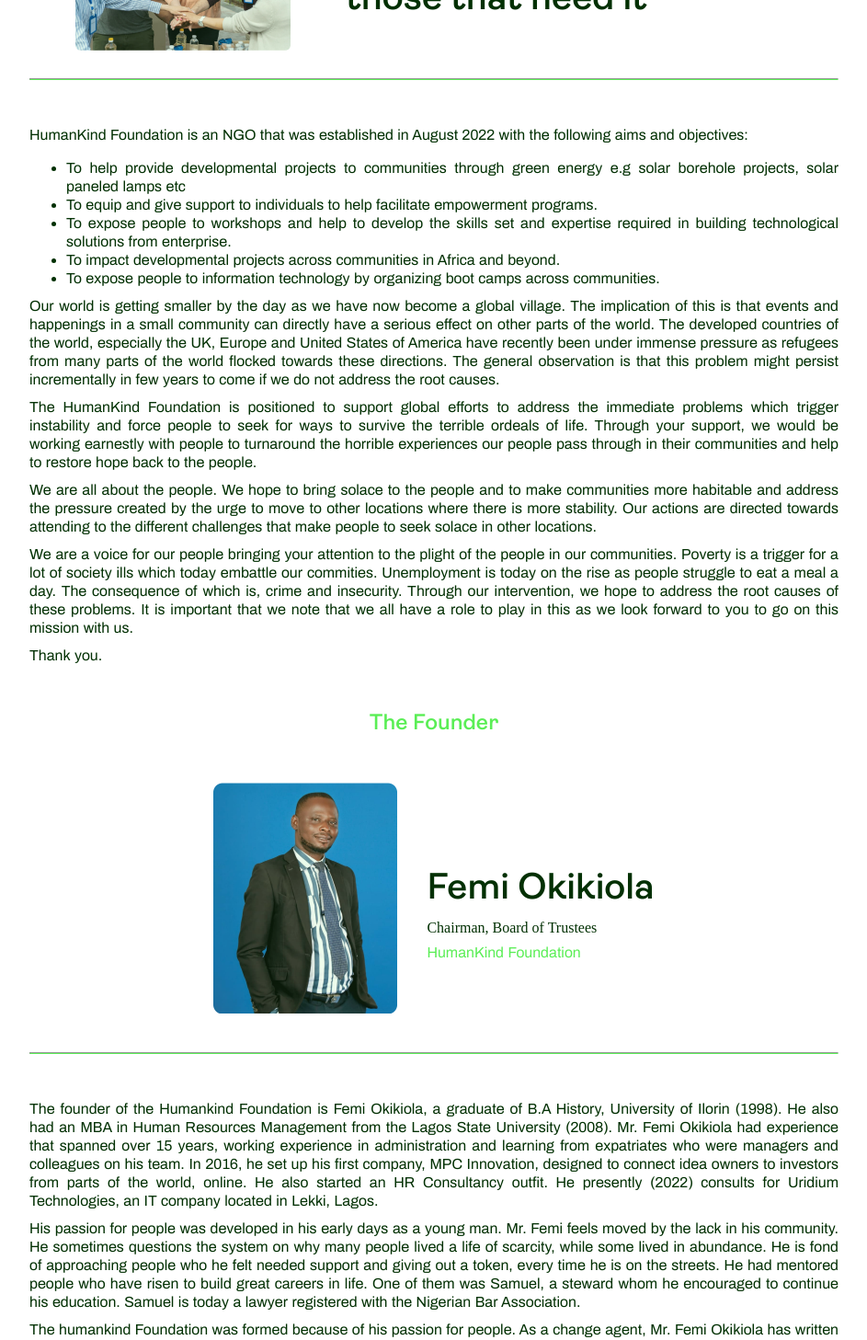
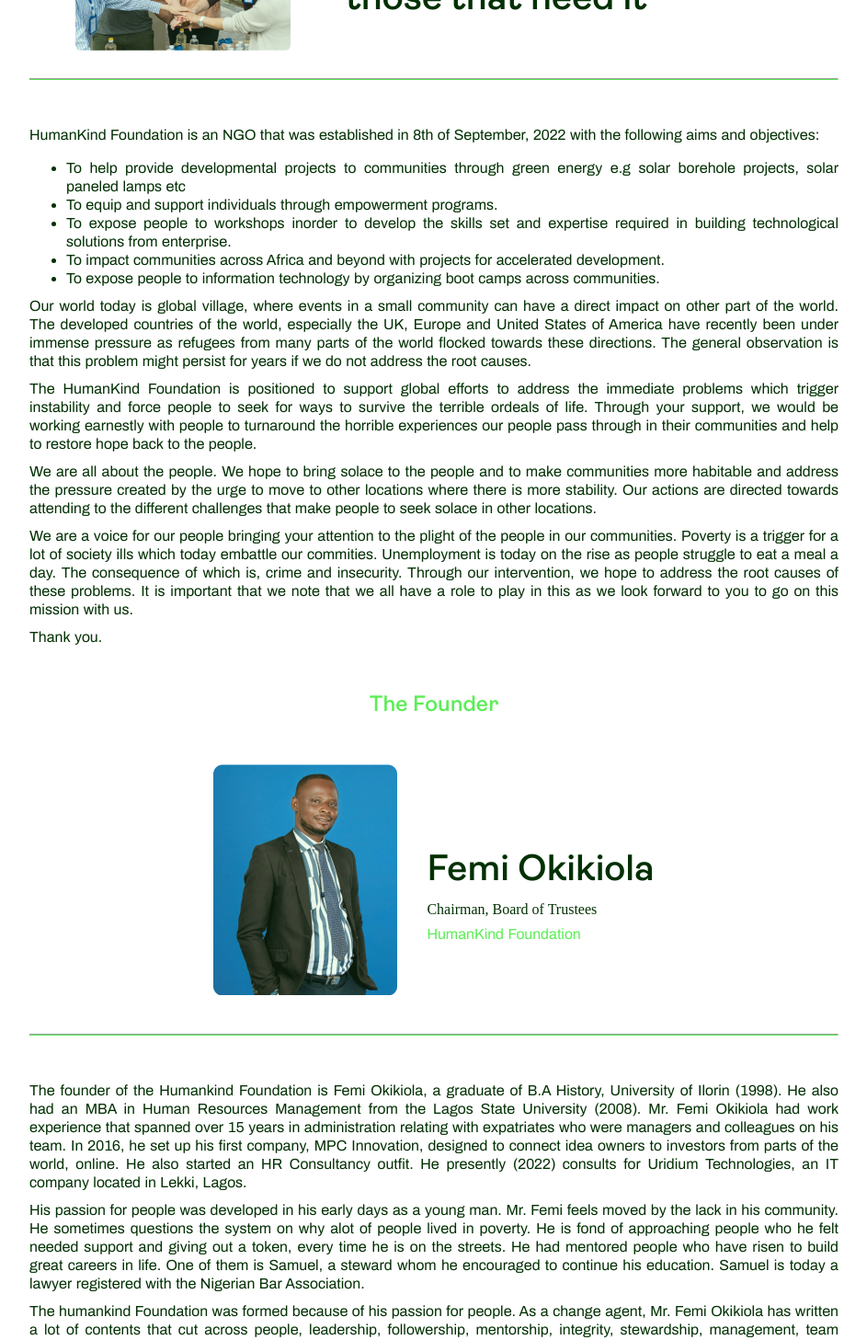
Before and after one commit to Obafemi-NG/human-kind-next-app, a Next.js app: page /about-us in a window 1280 px wide. Shown: the part 360-1817 px from the top of the page at 92% size, without its empty margins (168-1111 px from the left). Built offline with nearby package versions, Linux system fonts and the light colour scheme.

Commit message:
make few update

```diff
--- a/pages/about-us.js
+++ b/pages/about-us.js
@@ -23,8 +23,8 @@ const AboutUs = () => {
         <hr className={styles["horizontal-line"]} />
         <div className={styles["about-us-text"]}>
           <p className={styles["remark-span"]}>
-            HumanKind Foundation is an NGO that was established in August 2022
-            with the following aims and objectives:
+            HumanKind Foundation is an NGO that was established in 8th of
+            September, 2022 with the following aims and objectives:
           </p>
           <ul className={styles["remark-span"]}>
             <li>
@@ -33,19 +33,18 @@ const AboutUs = () => {
             </li>
             <li>
               {" "}
-              To equip and give support to individuals to help facilitate
-              empowerment programs.
+              To equip and support individuals through empowerment programs.
             </li>
             <li>
               {" "}
-              To expose people to workshops and help to develop the skills set
+              To expose people to workshops inorder to develop the skills set
               and expertise required in building technological solutions from
               enterprise.{" "}
             </li>
             <li>
               {" "}
-              To impact developmental projects across communities in Africa and
-              beyond.
+              To impact communities across Africa and beyond with projects for
+              accelerated development.
             </li>
             <li>
               {" "}
@@ -54,15 +53,13 @@ const AboutUs = () => {
             </li>
           </ul>
           <p className={styles["remark-span"]}>
-            Our world is getting smaller by the day as we have now become a
-            global village. The implication of this is that events and
-            happenings in a small community can directly have a serious effect
-            on other parts of the world. The developed countries of the world,
-            especially the UK, Europe and United States of America have recently
-            been under immense pressure as refugees from many parts of the world
-            flocked towards these directions. The general observation is that
-            this problem might persist incrementally in few years to come if we
-            do not address the root causes.
+            Our world today is global village, where events in a small community
+            can have a direct impact on other part of the world. The developed
+            countries of the world, especially the UK, Europe and United States
+            of America have recently been under immense pressure as refugees
+            from many parts of the world flocked towards these directions. The
+            general observation is that this problem might persist for years if
+            we do not address the root causes.
           </p>
           <p className={styles["remark-span"]}>
             The HumanKind Foundation is positioned to support global efforts to
@@ -110,25 +107,24 @@ const AboutUs = () => {
               The founder of the Humankind Foundation is Femi Okikiola, a
               graduate of B.A History, University of Ilorin (1998). He also had
               an MBA in Human Resources Management from the Lagos State
-              University (2008). Mr. Femi Okikiola had experience that spanned
-              over 15 years, working experience in administration and learning
-              from expatriates who were managers and colleagues on his team. In
-              2016, he set up his first company, MPC Innovation, designed to
-              connect idea owners to investors from parts of the world, online.
-              He also started an HR Consultancy outfit. He presently (2022)
-              consults for Uridium Technologies, an IT company located in Lekki,
-              Lagos.
+              University (2008). Mr. Femi Okikiola had work experience that
+              spanned over 15 years in administration relating with expatriates
+              who were managers and colleagues on his team. In 2016, he set up
+              his first company, MPC Innovation, designed to connect idea owners
+              to investors from parts of the world, online. He also started an
+              HR Consultancy outfit. He presently (2022) consults for Uridium
+              Technologies, an IT company located in Lekki, Lagos.
             </p>
             <p className={styles["remark-span"]}>
               His passion for people was developed in his early days as a young
               man. Mr. Femi feels moved by the lack in his community. He
-              sometimes questions the system on why many people lived a life of
-              scarcity, while some lived in abundance. He is fond of approaching
-              people who he felt needed support and giving out a token, every
-              time he is on the streets. He had mentored people who have risen
-              to build great careers in life. One of them was Samuel, a steward
-              whom he encouraged to continue his education. Samuel is today a
-              lawyer registered with the Nigerian Bar Association.
+              sometimes questions the system on why alot of people lived in
+              poverty. He is fond of approaching people who he felt needed
+              support and giving out a token, every time he is on the streets.
+              He had mentored people who have risen to build great careers in
+              life. One of them is Samuel, a steward whom he encouraged to
+              continue his education. Samuel is today a lawyer registered with
+              the Nigerian Bar Association.
             </p>
             <p className={styles["remark-span"]}>
               The humankind Foundation was formed because of his passion for
@@ -146,7 +142,7 @@ const AboutUs = () => {
               things. He believes that most of the perceptions of old may not be
               able to withstand the challenges of the 21st century as we must do
               away with some of the old ways of thinking and embrace the new
-              order rooted in getting the process right and taking people as a
+              ways rooted in getting the process right and taking people as
               priority in our plans.
             </p>
             <p className={styles["remark-span"]}>
--- a/sections/Hero/index.js
+++ b/sections/Hero/index.js
@@ -28,9 +28,9 @@ const Hero = () => {
         </div>
         <p className={styles["hero-subtitle"]}>
           Humankind foundation is a non governmental organization focused on
-          providing developmental solutions to individuals and communities
-          through green energy. We bring strength, stability and self
-          sufficiency to both individuals and under developed or developing
+          providing developmental projects and solutions to individuals and
+          communities through green energy. We bring strength, stability and
+          self sufficiency to household, under-developed and developing
           communities.
         </p>
         <div className={styles["hero-btn"]}>
```
Also changed, not shown: pages/donate/index.js (+25 -1 lines), pages/projects/empowerment-project.js (+6 -5 lines), pages/projects/solar-borehole.js (+12 -13 lines).
